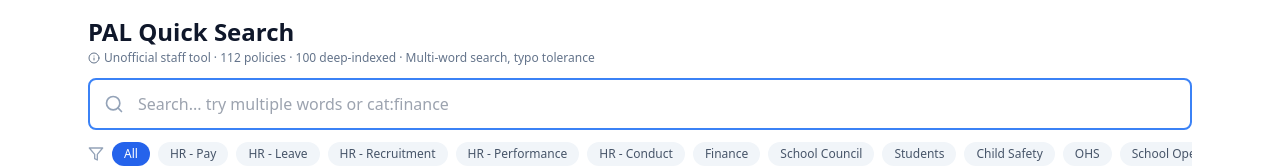
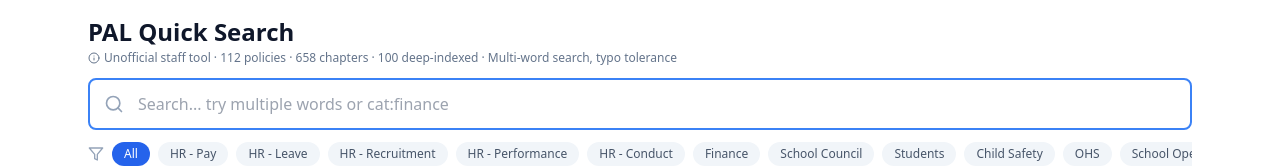
Before and after one commit to Vurctne/refined-pal-search, a React (Vite) app: page / in a window 1280 px wide. Shown: the top 168 px of the page. Built offline with nearby package versions, Linux system fonts and the light colour scheme.

Commit message:
feat(ui): show chapter count in header

```diff
--- a/src/PALSearch.jsx
+++ b/src/PALSearch.jsx
@@ -1822,6 +1822,7 @@ const PAL_POLICIES = [
     { title: 'Work-Based Learning Application — WBL App, digital form, desktop and mobile, evaluation form, paper-based', url: 'https://www2.education.vic.gov.au/pal/structured-workplace-learning/guidance/work-based-learning-application' }
   ],
 }
+
 ];
 
 const CATEGORIES = [
@@ -2211,6 +2212,7 @@ export default function PALSearch() {
 
   const searchPlaceholder = 'Search... try multiple words or cat:finance';
   const deepIndexedCount = PAL_POLICIES.filter(p => (p.resources && p.resources.length > 0) || (p.chapters && p.chapters.length > 0)).length;
+  const chapterCount = PAL_POLICIES.reduce((sum, p) => sum + (p.chapters?.length || 0), 0);
 
   return (
     <div className="min-h-screen bg-slate-50">
@@ -2221,7 +2223,7 @@ export default function PALSearch() {
               <h1 className="text-2xl font-bold text-slate-900">PAL Quick Search</h1>
               <p className="text-xs text-slate-500 mt-0.5 flex items-center gap-1">
                 <Info className="w-3 h-3" />
-                Unofficial staff tool · {PAL_POLICIES.length} policies · {deepIndexedCount} deep-indexed · Multi-word search, typo tolerance
+                Unofficial staff tool · {PAL_POLICIES.length} policies · {chapterCount} chapters · {deepIndexedCount} deep-indexed · Multi-word search, typo tolerance
               </p>
             </div>
           </div>
```
